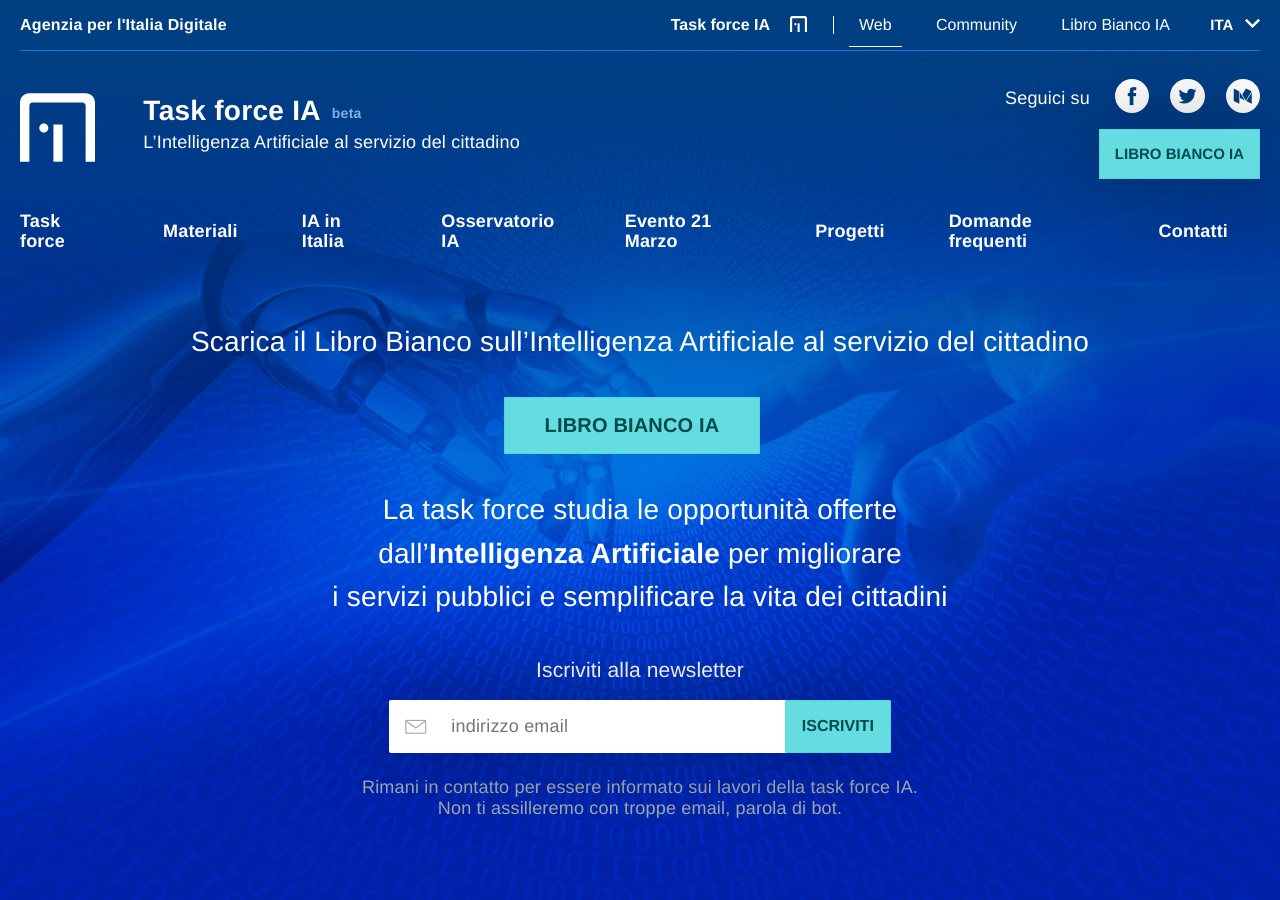
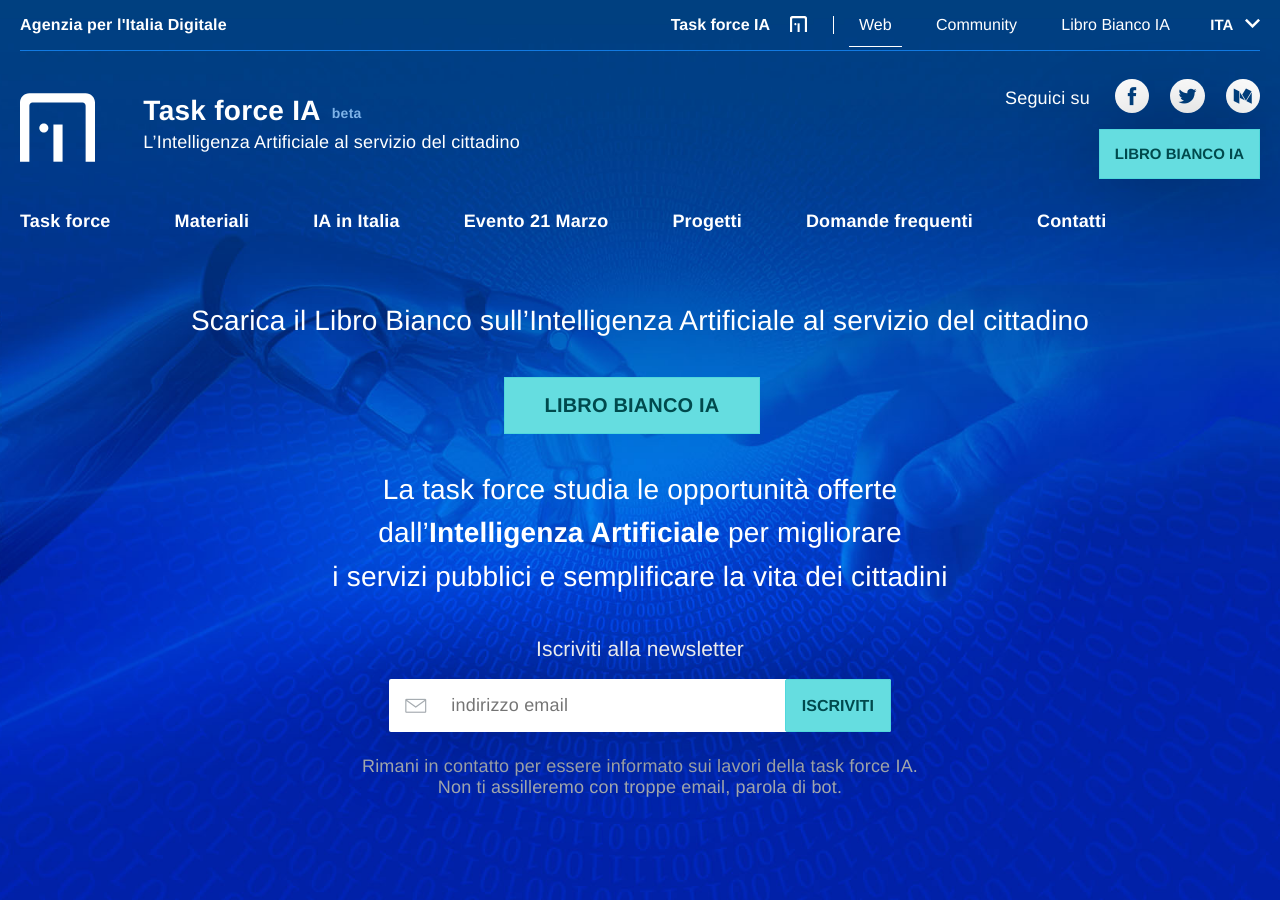
Before and after one commit to task-force-ia/ia.italia.it, a Jekyll site: the page built from _pages/it/index.md, in a window 1280 px wide and 900 px high. Built offline with Jekyll 4.4.1, drawn with Linux system fonts in a browser that asks for light colours; comment, search, counter and statistics services are not loaded.

Commit message:
Update menu_items.yml

```diff
--- a/_data/menu_items.yml
+++ b/_data/menu_items.yml
@@ -8,9 +8,6 @@ it_IT:
   mappa:
     title: IA in Italia
     url: ia-in-italia
-  osservatorio:
-    title: Osservatorio IA
-    url: osservatorio-ia
   evento:
     title: Evento 21 Marzo
     url: evento-21marzo
@@ -34,9 +31,6 @@ en_US:
   mappa:
     title: AI in Italy
     url: en/ai-in-italy
-  osservatorio:
-    title: AI Observatory
-    url: en/ai-observatory
   faq:
     title: FAQ
     url: en/faq
```
